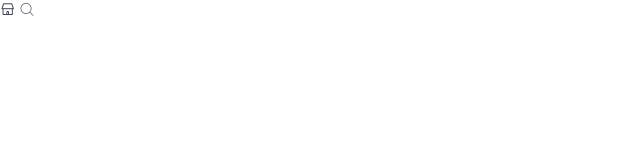
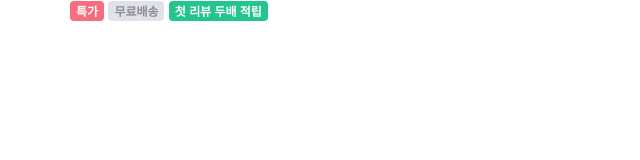
Before and after one commit to kiyoungsong/tomorrow-house, a website: page index.html in a window 1280 px wide. Shown: the whole page, without its empty margins (0-640 px from the left). Drawn offline with nearby package versions, Linux system fonts and the light colour scheme; files that its build step writes are made by us from their sources; files whose address does not match are found by name.

Commit message:
💄 Implement tag components

```diff
--- a/index.html
+++ b/index.html
@@ -23,7 +23,10 @@
     <link rel="stylesheet" href="style.css" />
   </head>
   <body>
-    <i class="ic-community"></i>
-    <i class="ic-search"></i>
+    <div class="container">
+      <strong class="tag-red">특가</strong>
+      <strong class="tag-gray">무료배송</strong>
+      <div class="tag-green">첫 리뷰 두배 적립</div>
+    </div>
   </body>
 </html>
--- a/styles/main.scss
+++ b/styles/main.scss
@@ -11,4 +11,6 @@
 @import './mixins/positions';
 @import './mixins/flexbox';
 
+@import './modules/tags';
+
 @import './layouts/grids';
--- /dev/null
+++ b/styles/modules/_tags.scss
@@ -0,0 +1,27 @@
+%tag-base {
+  // 공통 스타일(placeholder)
+  @include inline-flexbox;
+  @include text-style(12);
+  height: 20px;
+  padding: 0 6px;
+  font-weight: 700;
+  border-radius: 4px;
+}
+
+.tag-red {
+  @extend %tag-base;
+  color: $white;
+  background-color: $red;
+}
+
+.tag-green {
+  @extend %tag-base;
+  color: $white;
+  background-color: $green;
+}
+
+.tag-gray {
+  @extend %tag-base;
+  color: $secondary;
+  background-color: $border;
+}
```
